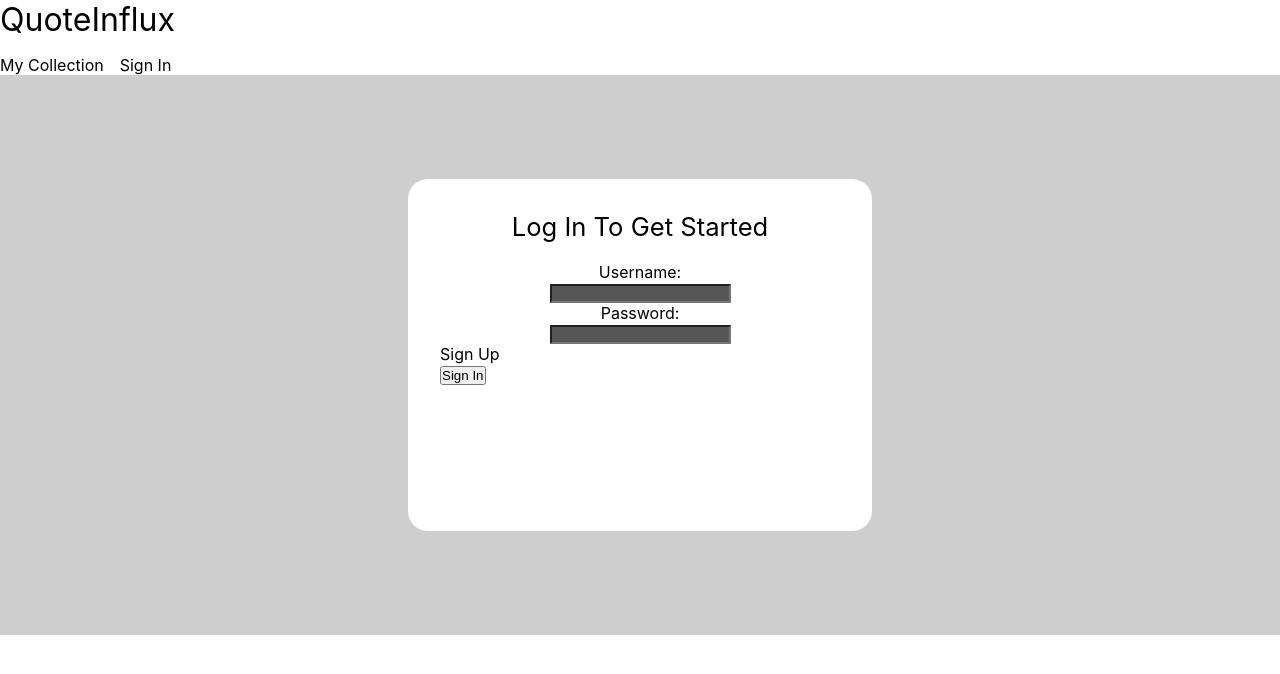
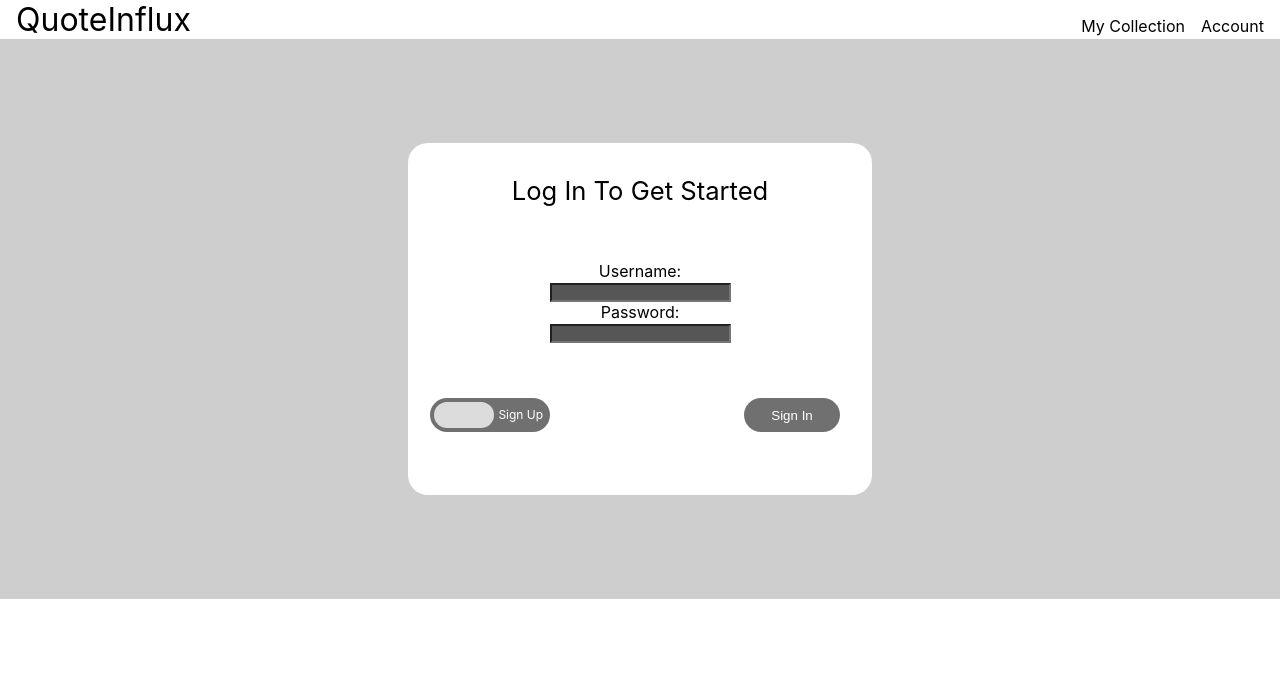
Before and after one commit to nyang5504/QuoteInflux, a React (Create React App) app in the folder quote-influx/: page / in a window 1280 px wide. Shown: the top 674 px of the page. Built offline with nearby package versions, Linux system fonts and the light colour scheme.

Commit message:
complete login box

```diff
--- a/quote-influx/src/App.js
+++ b/quote-influx/src/App.js
@@ -9,6 +9,7 @@ function App() {
     <div className="App">
       <NavBar/>
       <SignIn/>
+      {/* <HomePage/> */}
     </div>
   );
 }
--- a/quote-influx/src/components/NavBar.js
+++ b/quote-influx/src/components/NavBar.js
@@ -1,12 +1,12 @@
 import styles from './NavBar.module.css';
 const NavBar = () => {
     return(
-        <div>
+        <div id={styles.header}>
             <div id={styles.logo}>QuoteInflux</div>
             <div className={styles.navlinks}>
                 <ul>
                     <li>My Collection</li>
-                    <li>Sign In</li>
+                    <li>Account</li>
                 </ul>
             </div>
         </div>
--- a/quote-influx/src/components/NavBar.module.css
+++ b/quote-influx/src/components/NavBar.module.css
@@ -1,3 +1,9 @@
+#header {
+    display: flex;
+    justify-content: space-between;
+    margin: 0 1rem;
+}
+
 #logo {
     font-size: 2rem;
 }
--- a/quote-influx/src/components/signin/SignIn.js
+++ b/quote-influx/src/components/signin/SignIn.js
@@ -76,7 +76,6 @@ const SignIn = () => {
 						</div>
 					}
 				</div>
-				<br/>
 				<div className={styles.inputAreaContainer}>
 					<div className={styles.inputLabelContainer}>
 						<div className={styles.labelContainer}>
@@ -123,8 +122,16 @@ const SignIn = () => {
 					</div>
 				</div>
 				{error && <div>{error}</div>}
-				<div onClick={() => setSignUp(!signup)}>{signup ? "Sign In" : "Sign Up"}</div>
-				<button type="submit">{signup ? "Sign Up" : "Sign In"}</button>
+				<div className={styles.buttonsContainer}>
+					<label className={styles.toggleSwitch}>
+						<span className={styles.leftSwitch}>Sign In</span>
+						<input type='checkbox' onChange={() => setSignUp(!signup)}></input>
+						<span className={styles.slider}></span>
+						<span className={styles.rightSwitch}>Sign Up</span>
+					</label>
+					<button type="submit">{signup ? "Sign Up" : "Sign In"}</button>
+				</div>
+
 			</form>
 		</div>
 
--- a/quote-influx/src/components/signin/SignIn.module.css
+++ b/quote-influx/src/components/signin/SignIn.module.css
@@ -1,6 +1,8 @@
 *{
     margin: 0;
     padding: 0;
+    /* box-sizing: border-box; */
+    /* transition: 0.4s ease-in-out; */
 }
 .signup {
     --text-color: #FFFFFF;
@@ -9,7 +11,7 @@
     --background-color: #565656;
     --button-color: #C7C7C7;
     --switch-color: #727272;
-    --switch-background-color: #CECECE;
+    --switch-background-color: #ffffff;
 }
 
 .signin {
@@ -18,8 +20,8 @@
     --text-area-color: #565656;
     --background-color: #FFFFFF;
     --button-color: #C7C7C7;
-    --switch-color: #727272;
-    --switch-background-color: #CECECE;
+    --switch-color: #dcdcdc;
+    --switch-background-color: #707070;
 }
 
 .signin, .signup {
@@ -45,7 +47,12 @@
 }
 
 .inputAreaContainer{
+    display: flex;
+    flex-direction: column;
     text-align: center;
+    height: 12rem;
+    justify-content: center;
+
 }
 
 .inputLabelContainer {
@@ -53,11 +60,71 @@
 }
 
 .labelContainer {
+}
+
+.inputContainer {
+}
+
+.toggleSwitch {
+    cursor: pointer;
+    position: relative;
+    display: inline-block;
+    width: auto;
+    height: 34px;
+    line-height: 34px;
 
 }
 
-.inputContainer {
+.toggleSwitch input[type="checkbox"]{
+    opacity: 0;
+    width: 0;
+    height: 0;
+}
 
+.slider {
+    position: absolute;
+    height: 34px;
+    width: 120px;
+    border-radius: 34px;
+    /* top: 0; */
+    background-color: var(--switch-background-color);
+    left: calc(50% - 10px);
+}
+
+.slider:before {
+    position: absolute;
+    content: "";
+    height: 26px;
+    width: 60px;
+    left: 4px;
+    bottom: 4px;
+    background-color: var(--switch-color);
+    border-radius: 34px;
+    z-index: 3;
+    transition: 0.2s;
+}
+
+.leftSwitch, .rightSwitch {
+    position: absolute;
+    display: inline-block;
+    z-index: 2;
+    font-size: 12px;
+    color: var(--input-text-color);
+    white-space: nowrap;
+}
+
+
+input:checked + .slider:before {
+    transform: translateX(50px);
+    /* transition: transform 0.25s ease-in-out; */
+}
+
+.leftSwitch {
+    left: 0;
+}
+
+.rightSwitch {
+    left: 3.65rem;
 }
 
 form {
@@ -66,10 +133,34 @@ form {
 }
 
 input {
-    color: var(--text-color);
+    color: var(--input-text-color);
     background-color: var(--text-area-color);
 }
 
+
+.buttonsContainer {
+    display: flex;
+    justify-content: space-between;
+}
+
+button {
+    border: none;
+    background-color: var(--switch-background-color);
+    cursor: pointer;
+    color: var(--input-text-color);
+    border-radius: 34px;
+    width: 6rem;
+}
+
+/* .submitButton {
+    display: flex;
+    align-items: center;
+    cursor: pointer;
+    color: var(--input-text-color);
+    border-radius: 34px;
+    background-color: var(--switch-background-color);
+    padding: 0 15px;
+} */
 
 /*
 .titleContainer {
```
